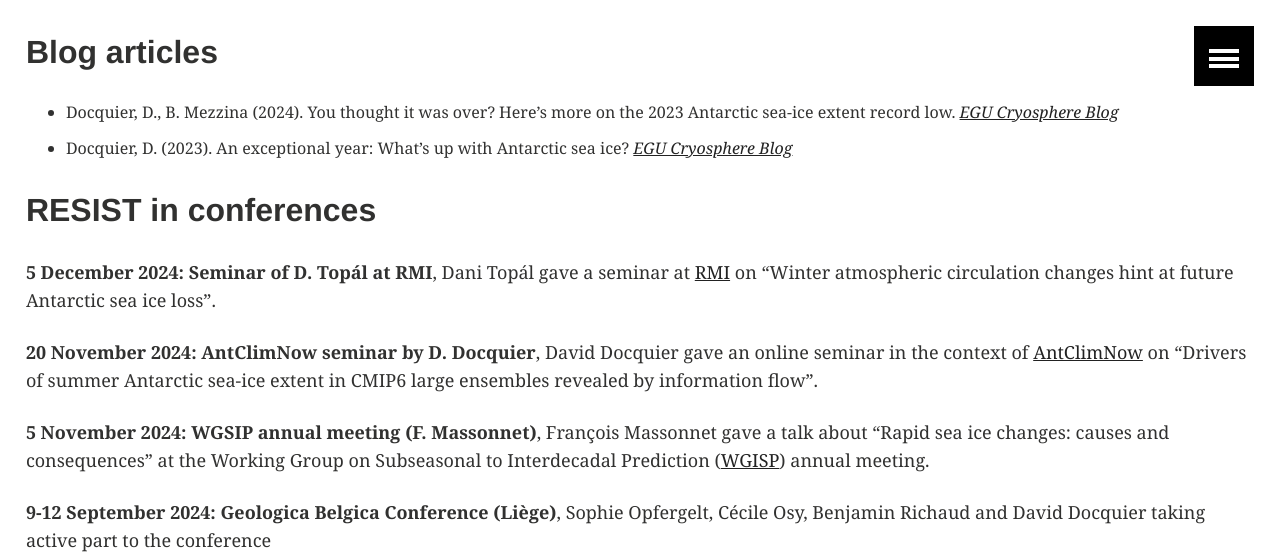
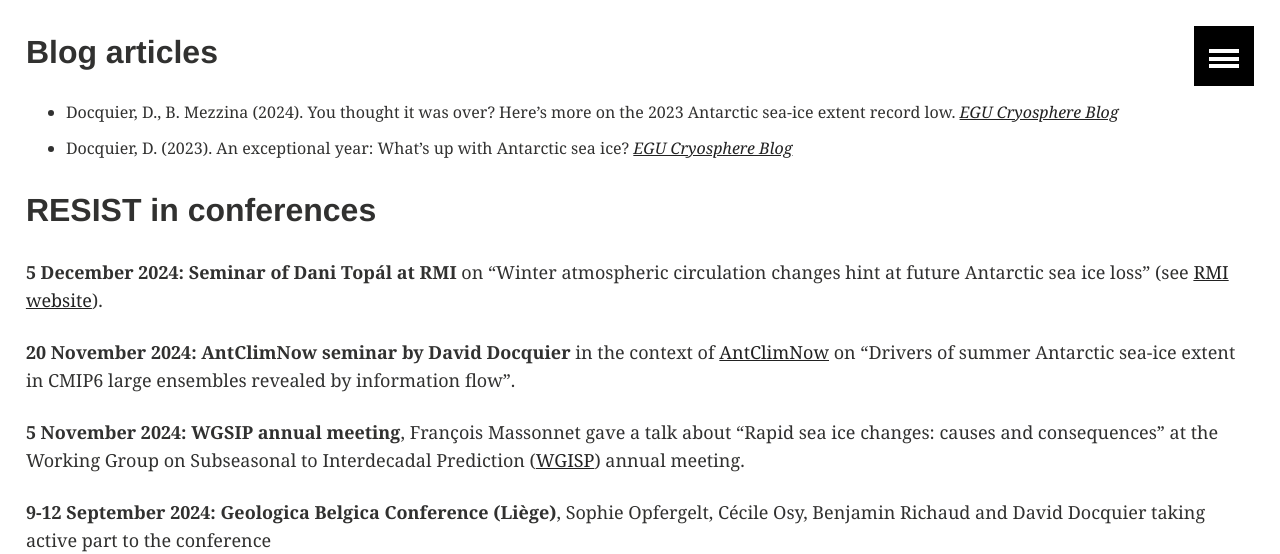
Before and after one commit to resist-impuls/resist-impuls.github.io, a Jekyll site: the page built from outreach.md, in a window 1280 px wide and 900 px high, scrolled down 1234 px, cut to the strip 0-554 px from the top of the window. Built offline with Jekyll 4.4.1, drawn with Linux system fonts in a browser that asks for light colours; our own code applies the rules of GitHub Pages for plain Markdown files.

Commit message:
Update outreach.md

```diff
--- a/outreach.md
+++ b/outreach.md
@@ -19,17 +19,13 @@ One of the major achievements of the RESIST project is the execution of a high-r
 
 ## RESIST in conferences
 
-**5 December 2024: Seminar of D. Topál at RMI**,
-Dani Topál gave a seminar at [RMI](https://www.meteo.be/fr/recherche/agenda-des-conferences) on "Winter atmospheric circulation changes hint at future Antarctic sea ice loss".
+**5 December 2024: Seminar of Dani Topál at RMI** on "Winter atmospheric circulation changes hint at future Antarctic sea ice loss" (see [RMI website](https://www.meteo.be/fr/recherche/agenda-des-conferences)).
 
-**20 November 2024: AntClimNow seminar by D. Docquier**,
-David Docquier gave an online seminar in the context of [AntClimNow](https://scar.org/science/research-programmes/antclimnow) on "Drivers of summer Antarctic sea-ice extent in CMIP6 large ensembles revealed by information flow".
+**20 November 2024: AntClimNow seminar by David Docquier** in the context of [AntClimNow](https://scar.org/science/research-programmes/antclimnow) on "Drivers of summer Antarctic sea-ice extent in CMIP6 large ensembles revealed by information flow".
 
-**5 November 2024: WGSIP annual meeting (F. Massonnet)**,
-François Massonnet gave a talk about "Rapid sea ice changes: causes and consequences" at the Working Group on Subseasonal to Interdecadal Prediction ([WGISP](https://www.wcrp-esmo.org/calendar/wgne39-wgsip25-annual-meetings)) annual meeting.
+**5 November 2024: WGSIP annual meeting**, François Massonnet gave a talk about "Rapid sea ice changes: causes and consequences" at the Working Group on Subseasonal to Interdecadal Prediction ([WGISP](https://www.wcrp-esmo.org/calendar/wgne39-wgsip25-annual-meetings)) annual meeting.
 
-**9-12 September 2024: Geologica Belgica Conference (Liège)**,
-Sophie Opfergelt, Cécile Osy, Benjamin Richaud and David Docquier taking active part to the conference
+**9-12 September 2024: Geologica Belgica Conference (Liège)**, Sophie Opfergelt, Cécile Osy, Benjamin Richaud and David Docquier taking active part to the conference
 
 <img src="/images/RPAM3816.JPG" height="25%" width="15%">
 <img src="/images/IMG_2090.jpg" height="25%" width="15%">
```
